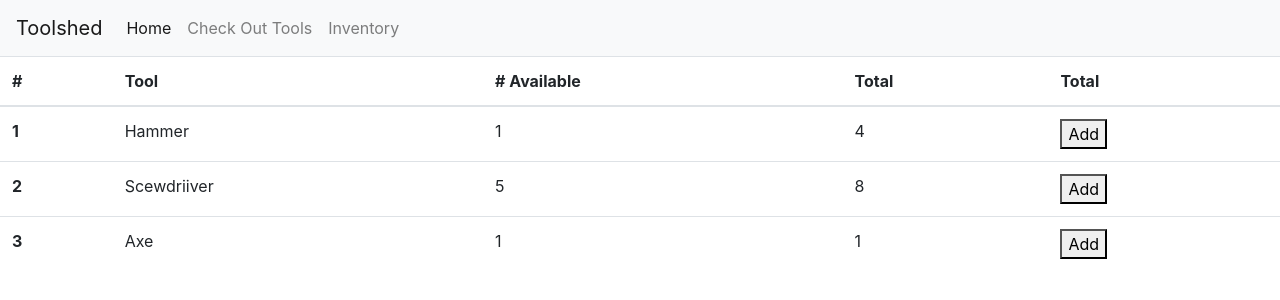
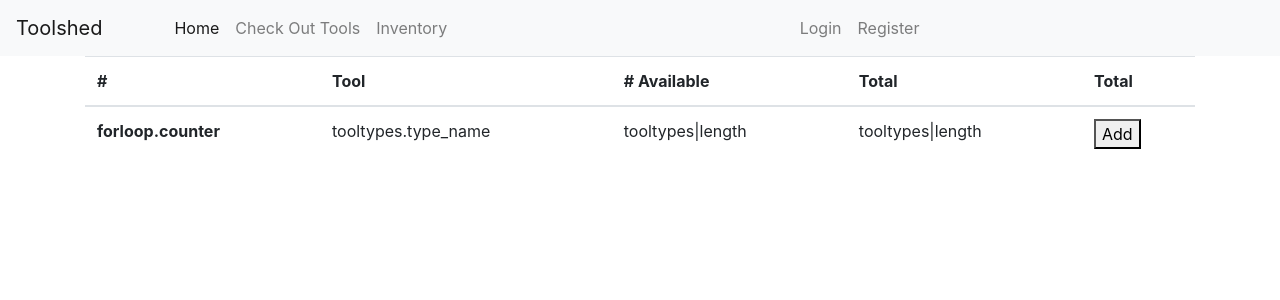
Before and after one commit to itsjaboyd/Tool-Coop, a Django app: template src/backend/templates/backend/inventory.html in a window 1280 px wide. Shown: the top 300 px of the page. Run offline with Django 3.2, Linux system fonts and the light colour scheme; the template is opened without the code that fills it: values that come from a table or form of the project are taken from there, others are empty; tables that the repository leaves empty hold one stand-in row (values such as "Sample post"); parts of the project's set-up code (start-up, migrations or seed data) failed here and were passed over; some libraries are stand-ins or nearby versions.

Commit message:
more updates. Need to start react framework to get better table

```diff
--- a/src/backend/models.py
+++ b/src/backend/models.py
@@ -7,7 +7,7 @@ from django.contrib.auth.models import User
 class ToolType(models.Model):
     type_name = models.CharField(max_length=100)
     description = models.TextField()
-    image = models.ImageField(default='default.jpeg', upload_to='profile_pics')
+    image = models.ImageField(default='default.jpeg', upload_to='tool_pics')
 
     def __str__(self):
         return f'{self.type_name} Profile'
--- a/src/backend/templates/backend/base.html
+++ b/src/backend/templates/backend/base.html
@@ -26,7 +26,7 @@
             <a class="nav-link" href="#">Check Out Tools</a>
           </li>
           <li class="nav-item">
-              <a class="nav-link" href=".\inventory.html">Inventory</a>
+              <a class="nav-link" href="{% url 'inventory' %}">Inventory</a>
             </li>
         </ul>
         <ul class="navbar-nav mr-auto mt-2 mt-lg-0">
--- a/src/backend/templates/backend/inventory.html
+++ b/src/backend/templates/backend/inventory.html
@@ -1,36 +1,10 @@
-<!doctype html>
-<html lang="en">
-  <head>
-    <!-- Required meta tags -->
-    <meta charset="utf-8">
-    <meta name="viewport" content="width=device-width, initial-scale=1, shrink-to-fit=no">
 
-    <!-- Bootstrap CSS -->
-    <link rel="stylesheet" href="https://stackpath.bootstrapcdn.com/bootstrap/4.4.1/css/bootstrap.min.css" integrity="sha384-Vkoo8x4CGsO3+Hhxv8T/Q5PaXtkKtu6ug5TOeNV6gBiFeWPGFN9MuhOf23Q9Ifjh" crossorigin="anonymous">
 
-    <title>Toolshed!</title>
-  </head>
-  <body>
-    <nav class="navbar navbar-expand-lg navbar-light bg-light">
-        <button class="navbar-toggler" type="button" data-toggle="collapse" data-target="#navbarTogglerDemo03" aria-controls="navbarTogglerDemo03" aria-expanded="false" aria-label="Toggle navigation">
-          <span class="navbar-toggler-icon"></span>
-        </button>
-        <a class="navbar-brand" href="#">Toolshed</a>
+{% extends "backend/base.html" %}
+{% load crispy_forms_tags %}
+{% block content %}
 
-        <div class="collapse navbar-collapse" id="navbarTogglerDemo03">
-          <ul class="navbar-nav mr-auto mt-2 mt-lg-0">
-            <li class="nav-item active">
-              <a class="nav-link" href=".\index.html">Home <span class="sr-only">(current)</span></a>
-            </li>
-            <li class="nav-item">
-              <a class="nav-link" href="#">Check Out Tools</a>
-            </li>
-            <li class="nav-item">
-                <a class="nav-link" href="#">Inventory</a>
-              </li>
-          </ul>
-        </div>
-      </nav>
+
 <table class="table table-hover">
   <thead>
     <tr>
@@ -42,34 +16,15 @@
     </tr>
   </thead>
   <tbody>
+    {% for type in tooltypes %}
     <tr>
-            <th scope="row">1</th>
-            <td>Hammer</td>
-            <td> 1 </td>
-            <td> 4 </td>
+      <th scope="row">forloop.counter</th>
+      <td>tooltypes.type_name</td>
+      <td> tooltypes|length </td>
+      <td> tooltypes|length </td>
       <td><button>Add</button></td>
     </tr>
-          <tr>
-            <th scope="row">2</th>
-            <td>Scewdriiver</td>
-            <td>5</td>
-            <td>8</td>
-            <td><button>Add</button></td>
-          </tr>
-          <tr>
-            <th scope="row">3</th>
-            <td>Axe</td>
-            <td>1</td>
-            <td>1</td>
-            <td><button>Add</button></td>
-          </tr>
+    {% endfor %}
   </tbody>
 </table>
-
-    <!-- Optional JavaScript -->
-    <!-- jQuery first, then Popper.js, then Bootstrap JS -->
-    <script src="https://code.jquery.com/jquery-3.4.1.slim.min.js" integrity="sha384-J6qa4849blE2+poT4WnyKhv5vZF5SrPo0iEjwBvKU7imGFAV0wwj1yYfoRSJoZ+n" crossorigin="anonymous"></script>
-    <script src="https://cdn.jsdelivr.net/npm/popper.js@1.16.0/dist/umd/popper.min.js" integrity="sha384-Q6E9RHvbIyZFJoft+2mJbHaEWldlvI9IOYy5n3zV9zzTtmI3UksdQRVvoxMfooAo" crossorigin="anonymous"></script>
-    <script src="https://stackpath.bootstrapcdn.com/bootstrap/4.4.1/js/bootstrap.min.js" integrity="sha384-wfSDF2E50Y2D1uUdj0O3uMBJnjuUD4Ih7YwaYd1iqfktj0Uod8GCExl3Og8ifwB6" crossorigin="anonymous"></script>
-  </body>
-</html>
+{% endblock content %}
--- a/src/backend/urls.py
+++ b/src/backend/urls.py
@@ -1,11 +1,12 @@
 from django.urls import path
 from django.conf import settings
 from django.conf.urls.static import static
+from .view import InventoryListView
 from . import views
 
 urlpatterns = [
     path('', views.index, name='index'),
-    path('inventory/', views.inventory, name='inventory'),
+    path('inventory/', InventoryListView.as_view(), name='inventory'),
 ]
 
 if settings.DEBUG:
--- a/src/toolshed/settings.py
+++ b/src/toolshed/settings.py
@@ -123,7 +123,7 @@ USE_TZ = True
 
 STATIC_URL = '/static/'
 MEDIA_ROOT = os.path.join(BASE_DIR, 'media')
-MEDIA_URL = '/media/profile_pics/'
+MEDIA_URL = '/media/'
 
 
 CRISPY_TEMPLATE_PACK = 'bootstrap4'
```
Also changed, not shown: src/backend/views.py (+7 -3 lines), src/backend/migrations/0002_auto_20200229_0026.py (added), src/db.sqlite3. Lines whose indentation alone changed are shown as unchanged.
